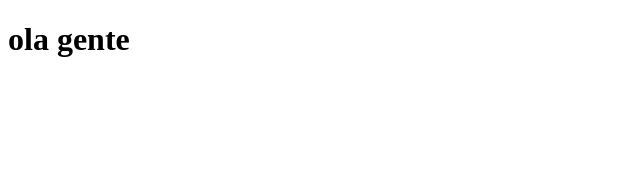
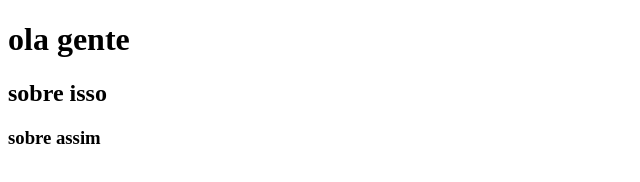
Before and after one commit to elissonnovais/ProjetoHTML, a plain HTML site: page UserIndex.html in a window 1280 px wide. Shown: the whole page, without its empty margins (0-640 px from the left). Drawn offline with Linux system fonts and the light colour scheme.

Commit message:
adcionar estrutura

```diff
--- a/UserIndex.html
+++ b/UserIndex.html
@@ -7,5 +7,7 @@
 
 </head>
 <h1>ola gente</h1>
+<h2>sobre isso</h2>
+<h3>sobre assim</h3>
 
 </html>
```
